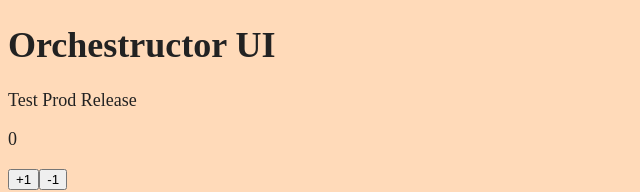
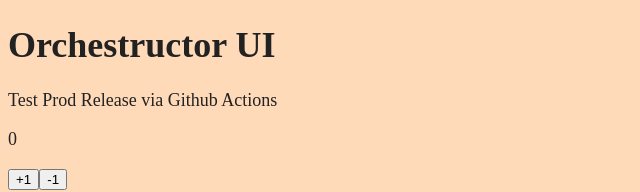
Before and after one commit to iamfotx/orchestructor-ui, a React app: page / in a window 1280 px wide. Shown: the top 192 px of the page, without its empty margins (0-640 px from the left). Built offline with nearby package versions, Linux system fonts and the light colour scheme.

Commit message:
test commit

```diff
--- a/src/header.tsx
+++ b/src/header.tsx
@@ -2,7 +2,7 @@
   return (
     <>
       <h1>Orchestructor UI</h1>
-      <p>Test Prod Release</p>
+      <p>Test Prod Release via Github Actions</p>
     </>
   );
 }
```
